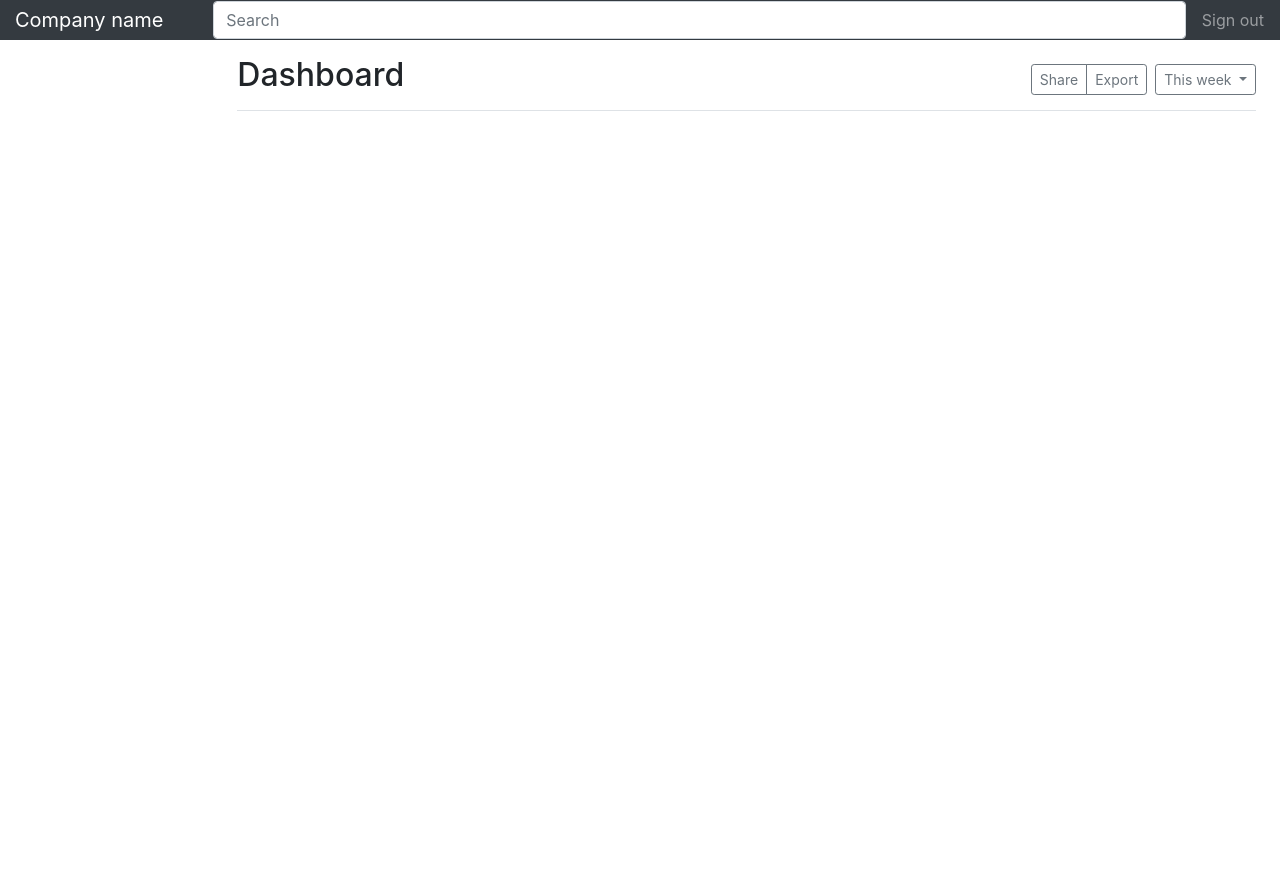
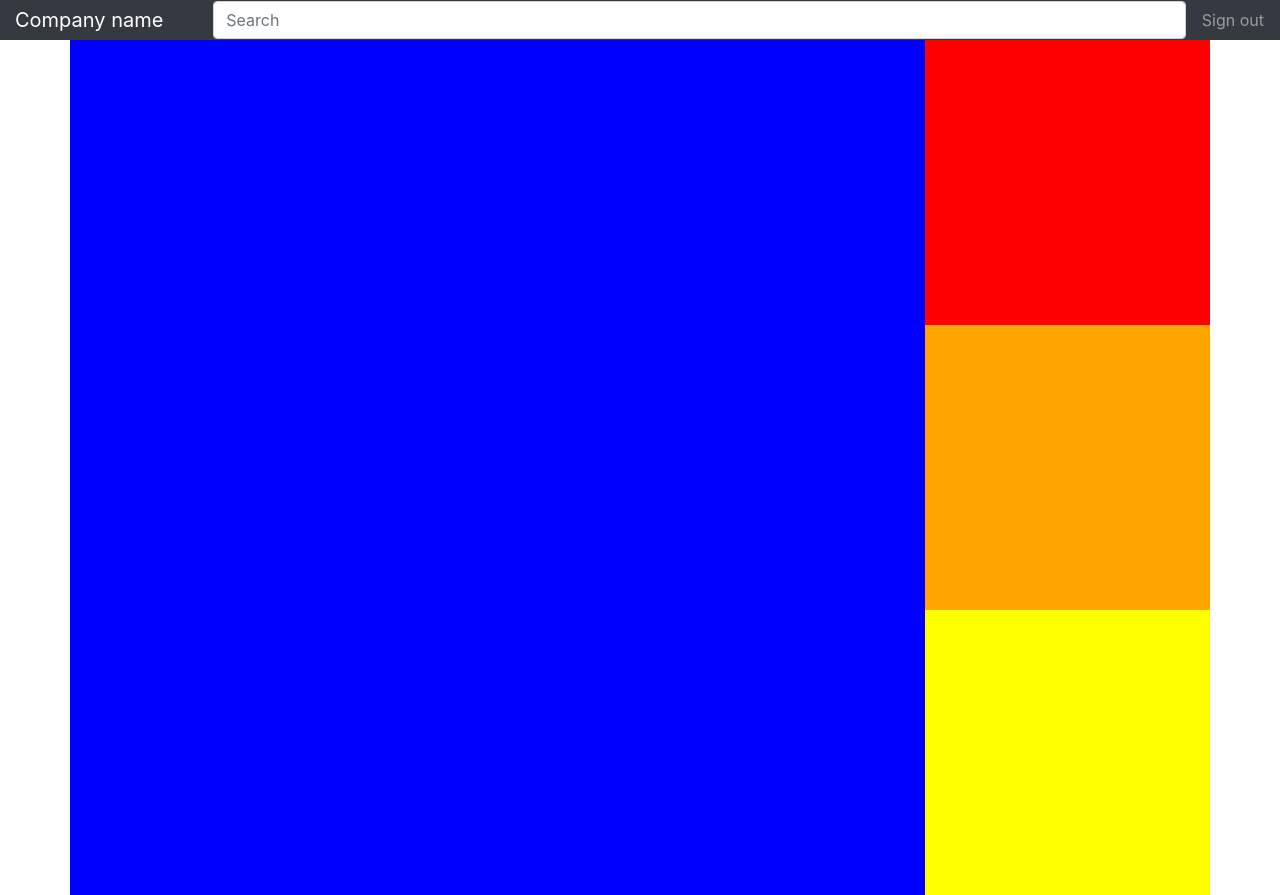
Before and after one commit to Luke-Draper/progrimage, a website built with webpack: page index.html in a window 1280 px wide. Before the commit the page ends 800 px from the top, so only its background shows below. Built offline with nearby package versions, Linux system fonts and the light colour scheme; placeholder pictures from the web are drawn by us.

Commit message:
Canvas Sizing

```diff
--- a/index.html
+++ b/index.html
@@ -21,34 +21,24 @@
 		</ul>
 	</nav>
 
-	<div class="container-fluid">
+	<div class="container-lg">
 		<div class="row">
-
-			<main role="main" class="col-md-9 ml-sm-auto col-lg-10 pt-3 px-4">
-				<div class="chartjs-size-monitor" style="position: absolute; left: 0px; top: 0px; right: 0px; bottom: 0px; overflow: hidden; pointer-events: none; visibility: hidden; z-index: -1;">
-					<div class="chartjs-size-monitor-expand" style="position:absolute;left:0;top:0;right:0;bottom:0;overflow:hidden;pointer-events:none;visibility:hidden;z-index:-1;">
-						<div style="position:absolute;width:1000000px;height:1000000px;left:0;top:0"></div>
-					</div>
-					<div class="chartjs-size-monitor-shrink" style="position:absolute;left:0;top:0;right:0;bottom:0;overflow:hidden;pointer-events:none;visibility:hidden;z-index:-1;">
-						<div style="position:absolute;width:200%;height:200%;left:0; top:0"></div>
-					</div>
+			<div class="col-md-9">
+				<div class="row"><img class="square-placeholder" src="https://via.placeholder.com/100/FFFFFF/FFFFFF">
+					<canvas class="editor-canvas" id="main-canvas"></canvas>
 				</div>
-				<div class="d-flex justify-content-between flex-wrap flex-md-nowrap align-items-center pb-2 mb-3 border-bottom">
-					<h1 class="h2">Dashboard</h1>
-					<div class="btn-toolbar mb-2 mb-md-0">
-						<div class="btn-group mr-2">
-							<button class="btn btn-sm btn-outline-secondary">Share</button>
-							<button class="btn btn-sm btn-outline-secondary">Export</button>
-						</div>
-						<button class="btn btn-sm btn-outline-secondary dropdown-toggle">
-							This week
-						</button>
-					</div>
+			</div>
+			<div class="col-md-3">
+				<div class="row"><img class="square-placeholder" src="https://via.placeholder.com/100/FFFFFF/FFFFFF">
+					<canvas class="editor-canvas sub-canvas" id="sub-1-canvas"></canvas>
 				</div>
-
-				<canvas class="my-4 chartjs-render-monitor" id="myChart" width="1004" height="423" style="display: block; width: 1004px; height: 423px;"></canvas>
-
-			</main>
+				<div class="row"><img class="square-placeholder" src="https://via.placeholder.com/100/FFFFFF/FFFFFF">
+					<canvas class="editor-canvas sub-canvas" id="sub-2-canvas"></canvas>
+				</div>
+				<div class="row"><img class="square-placeholder" src="https://via.placeholder.com/100/FFFFFF/FFFFFF">
+					<canvas class="editor-canvas sub-canvas" id="sub-3-canvas"></canvas>
+				</div>
+			</div>
 		</div>
 	</div>
 
--- a/src/scss/style.scss
+++ b/src/scss/style.scss
@@ -1 +1,35 @@
 @import "~bootstrap/scss/bootstrap";
+
+.square-placeholder {
+	width: 100%;
+}
+
+.editor-canvas {
+	position: absolute;
+	left: 0;
+	width: 100%;
+}
+
+#main-canvas {
+	height: 100%;
+	top: 0;
+	background-color: blue;
+}
+
+#sub-1-canvas {
+	height: calc(100% / 3);
+	top: 0;
+	background-color: red;
+}
+
+#sub-2-canvas {
+	height: calc(100% / 3);
+	top: calc(100% / 3);
+	background-color: orange;
+}
+
+#sub-3-canvas {
+	height: calc(100% / 3);
+	top: calc(100% / 3 * 2);
+	background-color: yellow;
+}
```
